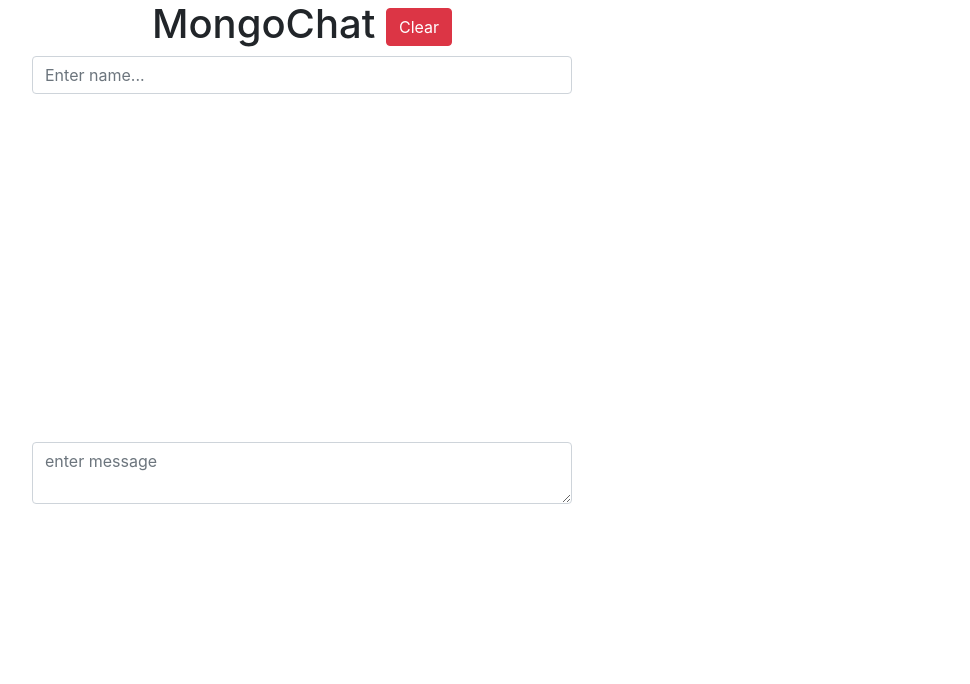
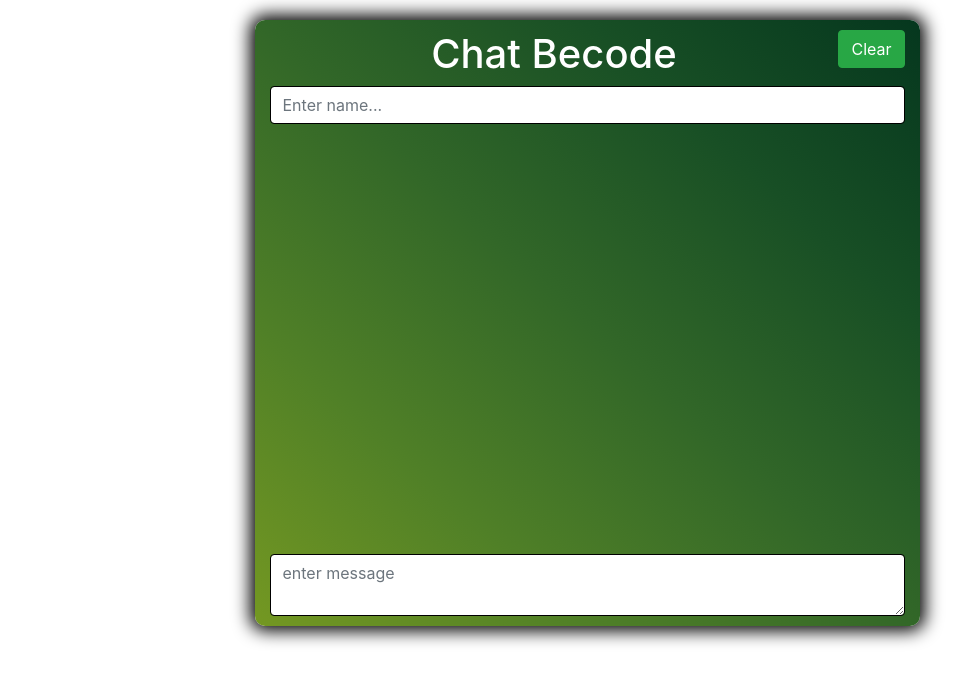
Before and after one commit to cleobuck/chatTest, a website: page index.html in a window 1280 px wide. Shown: the whole page, without its empty margins (53-1023 px from the left). Drawn offline with nearby package versions, Linux system fonts and the light colour scheme; no server answers.

Commit message:
début du design

```diff
--- a/index.html
+++ b/index.html
@@ -6,29 +6,79 @@
     <meta http-equiv="X-UA-Compatible" content="ie=edge">
     <link rel="stylesheet" href="https://maxcdn.bootstrapcdn.com/bootstrap/4.0.0/css/bootstrap.min.css" integrity="sha384-Gn5384xqQ1aoWXA+058RXPxPg6fy4IWvTNh0E263XmFcJlSAwiGgFAW/dAiS6JXm" crossorigin="anonymous">
    <style>
-   #messages{height: 300px}
+       #messages{
+           margin: 0px 10px;
+           height: 400px;
+       }
+        .chat-message{
+            background-color: azure;
+            border-radius: 10px;
+            padding: 5px 15px;
+            margin: 10px 20px;
+        }
+        .contenu{
+            background-image: linear-gradient(to left bottom, #05371e, #184f25, #326728, #508027, #749822);
+            border-radius: 10px;
+            display: block;
+            margin-left: auto;
+            margin-right: auto;
+            margin-top: 20px;
+            margin-bottom: 20px;
+            -webkit-box-shadow: 0px 0px 17px 5px #000000;
+            box-shadow: 0px 0px 17px 5px #000000;
+        }
 
+        .form-control{
+            border: 1px solid black;
+        }
+
+        h1{
+            color: white;
+            margin-top: 10px;
+        }
+
+        #textarea{
+            margin-bottom: 10px;
+            margin-top: 10px;
+        }
+
+        .scroll{
+            height: 400px;
+            overflow: scroll;
+            overflow-x: hidden;
+            margin-top: 20px;
+        }
+        #clear{
+            float: right;
+        }
    </style>
     <title>MongoChat</title>
 </head>
 <body>
     <div class="container">
         <div class="row">
-            <div class="col-md-6 col-sm-12">
+            <div class="contenu col-10 col-md-9 col-lg-7">
                 <h1 class="text-center">
-                    MongoChat
-                    <button id="clear" class="btn btn-danger">Clear</button>
+                    Chat Becode
+                    <button id="clear" class="btn btn-success">Clear</button>
                 </h1>
-                <div id="status"></div>
+
                 <div id="chat">
+
                     <input type="text" id="username" class="form-control" placeholder="Enter name...">
-                    <br>
+
+                    <div class="scroll">
+
                             <div id="messages" class="card-block">
 
                             </div>
+
                     </div>
-                    <br>
+
+                </div>
+
                 <textarea id="textarea" class="form-control" placeholder="enter message"></textarea>
+                <div id="status"></div>
             </div>
         </div>
     </div>
```
Lines whose indentation alone changed are shown as unchanged.
